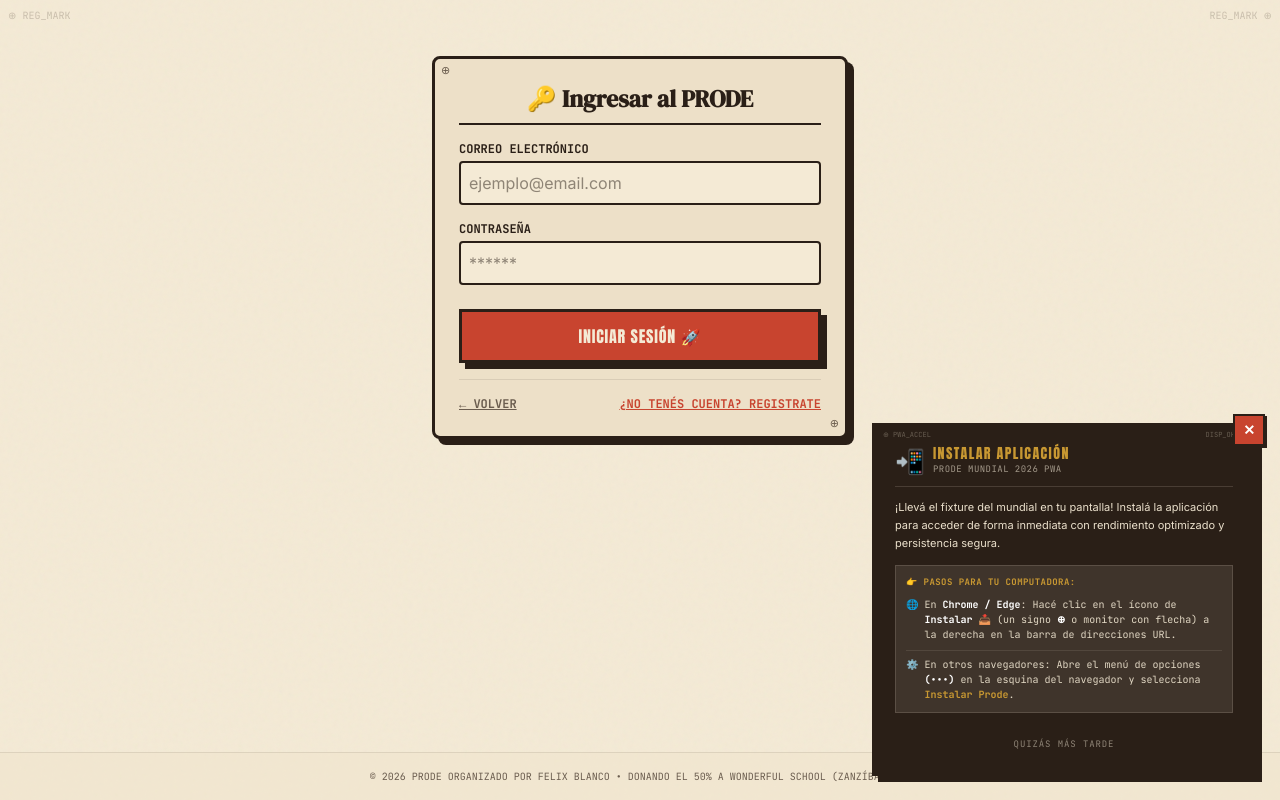
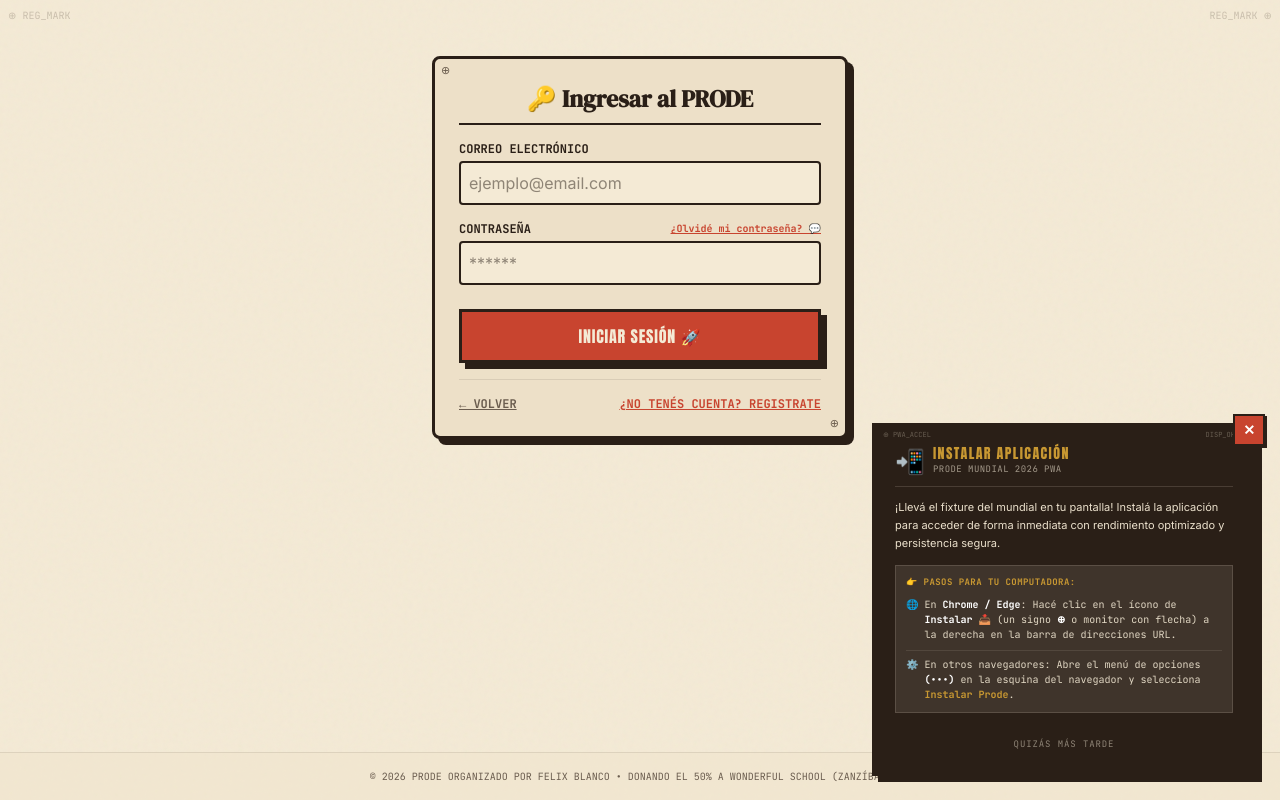
Before and after one commit to sebawhite/prode-mundial-2026, a React (Vite) app: page / in a window 1280 px wide. Both pictures are taken after a click on the button "YA TENGO CUENTA 🔑". Built offline with nearby package versions, Linux system fonts and the light colour scheme; no server answers; the database is empty.

Commit message:
feat: agregar link Olvide mi contraseña en login para notificar por whatsapp a Felix

```diff
--- a/src/pages/Login.tsx
+++ b/src/pages/Login.tsx
@@ -12,6 +12,13 @@ export const Login: React.FC<LoginProps> = ({ onNavigate }) => {
   const [errorMsg, setErrorMsg] = useState<string | null>(null);
   const [successMsg, setSuccessMsg] = useState<string | null>(null);
   const [isSubmitting, setIsSubmitting] = useState(false);
+
+  const handleForgotPassword = () => {
+    const emailText = email ? ` Mi email es: ${email.trim()}` : "";
+    const text = `Hola Felix, me olvidé mi contraseña del Prode.${emailText}`;
+    const url = `https://wa.me/5491158730193?text=${encodeURIComponent(text)}`;
+    window.open(url, '_blank');
+  };
 
   const handleSubmit = async (e: React.FormEvent) => {
     e.preventDefault();
@@ -79,8 +86,15 @@ export const Login: React.FC<LoginProps> = ({ onNavigate }) => {
           </div>
 
           <div>
-            <label className="block text-xs font-mono font-bold uppercase mb-1 text-brand-ink">
-              Contraseña
+            <label className="block text-xs font-mono font-bold uppercase mb-1 text-brand-ink flex justify-between items-center">
+              <span>Contraseña</span>
+              <button
+                type="button"
+                onClick={handleForgotPassword}
+                className="text-[10px] font-mono normal-case underline text-brand-accent hover:text-brand-accent/80 cursor-pointer"
+              >
+                ¿Olvidé mi contraseña? 💬
+              </button>
             </label>
             <input
               type="password"
```
